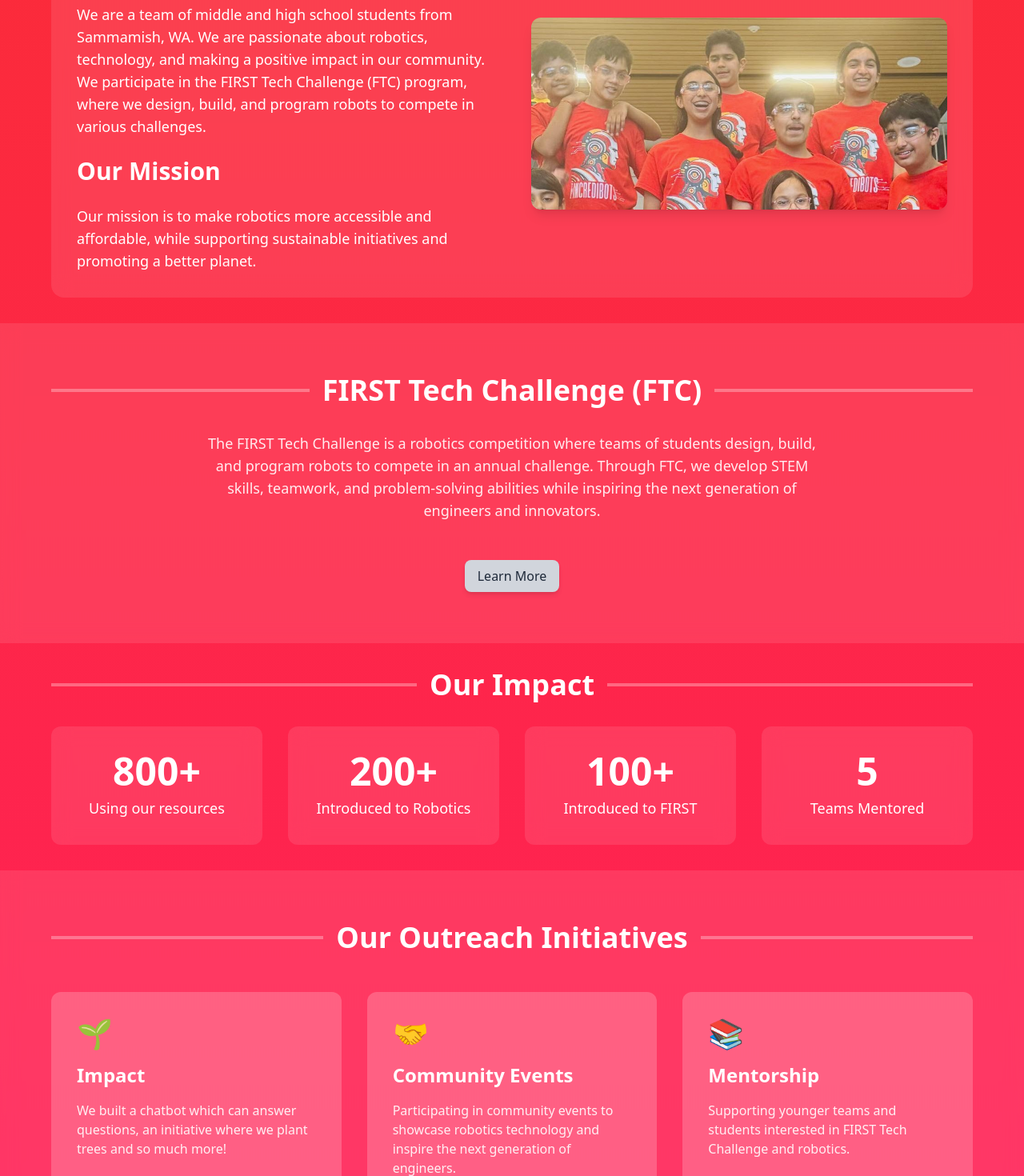
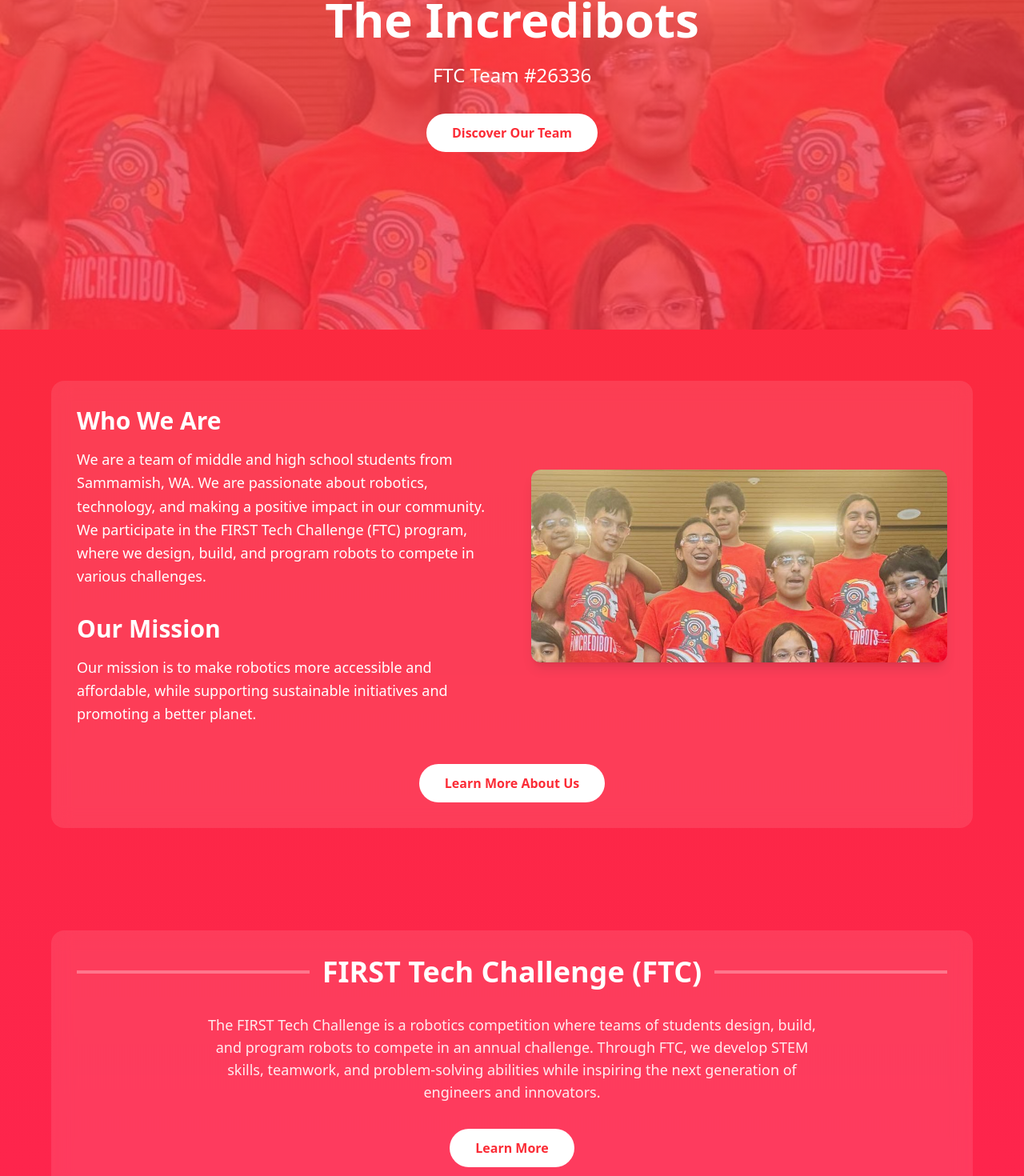
Before and after one commit to Ishany-coder/IncredibotsNewWebsite, a SvelteKit app: page / in a window 1280 px wide. Shown: the part 292-1762 px from the top of the page at 80% size. Built offline with nearby package versions, Linux system fonts and the light colour scheme.

Commit message:
home page button learn more about us and about ftc turned into a card

```diff
--- a/src/routes/+page.svelte
+++ b/src/routes/+page.svelte
@@ -33,55 +33,77 @@
 <Navbar />
 
 <main class="min-h-screen bg-gradient-to-b from-red-500 to-rose-500">
-    <h1 class="text-6xl font-bold mb-6 text-white text-center pt-6">The Incredibots</h1>
+    <!-- Hero Section -->
+    <section class="relative min-h-[80vh] flex items-center justify-center overflow-hidden">
+        <div class="absolute inset-0">
+            <img src="/Meet_1.jpg" alt="Team Photo" class="w-full h-full object-cover opacity-30">
+        </div>
+        <div class="relative z-10 text-center text-white px-4 max-w-6xl mx-auto">
+            <h1 class="text-6xl font-bold mb-6">The Incredibots</h1>
+            <p class="text-2xl mb-8">FTC Team #26336</p>
+            <a href="/about" class="inline-block bg-white text-red-500 px-8 py-3 rounded-full font-semibold hover:bg-red-100 transition-colors duration-200">
+                Discover Our Team
+            </a>
+        </div>
+    </section>
 
     <!-- Who We Are Section -->
-    <section class="py-8 px-4">
+    <section class="py-16 px-4">
         <div class="max-w-6xl mx-auto bg-white/10 backdrop-blur-md rounded-2xl p-8">
             <div class="grid md:grid-cols-2 gap-12 items-center">
-                <div class="space-y-6 text-white">
+                <div class="space-y-8 text-white">
+                    <div class="space-y-4">
                         <h2 class="text-3xl font-bold">Who We Are</h2>
-                    <p class="text-lg">
+                        <p class="text-lg leading-relaxed">
                             We are a team of middle and high school students from Sammamish, WA. We are passionate about robotics,
                             technology, and making a positive impact in our community. We participate in the FIRST Tech Challenge (FTC) program, where we design, build, and program robots to compete in various challenges.
                         </p>
+                    </div>
+                    <div class="space-y-4">
                         <h2 class="text-3xl font-bold">Our Mission</h2>
-                    <p class="text-lg">
+                        <p class="text-lg leading-relaxed">
                             Our mission is to make robotics more accessible and affordable, while supporting sustainable initiatives and promoting a better planet.
                         </p>
+                    </div>
                 </div>
                 <div class="relative group">
                     <img src="/Meet_1.jpg" alt="The Incredibots Team Members"
                          class="w-full rounded-xl shadow-lg transform transition-all duration-300 group-hover:scale-105">
                 </div>
             </div>
+            <div class="text-center mt-12">
+                <a href="/about" class="inline-block bg-white text-red-500 px-8 py-3 rounded-full font-semibold hover:bg-red-100 transition-colors duration-200 transform hover:scale-105">
+                    Learn More About Us
+                </a>
+            </div>
         </div>
     </section>
 
-    <!-- FTC Section (NEW SECTION) -->
-    <section class="py-16 px-4 bg-white/10 backdrop-blur-md">
-        <div class="max-w-6xl mx-auto">
-            <div class="text-center text-white mb-12">
+    <!-- FTC Section -->
+    <section class="py-16 px-4">
+        <div class="max-w-6xl mx-auto bg-white/10 backdrop-blur-md rounded-2xl p-8">
+            <div class="text-center text-white">
                 <div class="flex items-center justify-center mb-8">
                     <div class="flex-1 h-1 bg-white/30 mr-4"></div>
                     <h2 class="text-4xl font-bold">FIRST Tech Challenge (FTC)</h2>
                     <div class="flex-1 h-1 bg-white/30 ml-4"></div>
                 </div>
-                <p class="text-lg text-white/90 max-w-3xl mx-auto">
+                <p class="text-lg text-white/90 max-w-3xl mx-auto mb-8">
                     The FIRST Tech Challenge is a robotics competition where teams of students design, build, and program robots to compete in an annual challenge. Through FTC, we develop STEM skills, teamwork, and problem-solving abilities while inspiring the next generation of engineers and innovators.
                 </p>
-            </div>
-            <div class="text-center">
-                <button class="px-4 py-2 bg-gray-300 dark:bg-gray-800 text-gray-800 dark:text-white rounded-lg shadow-md hover:bg-gray-300 dark:hover:bg-gray-700 transition"><a href ="https://www.firstinspires.org/" target=_blank>Learn More</a></button>
+                <a href="https://www.firstinspires.org/" target="_blank"
+                   class="inline-block bg-white text-red-500 px-8 py-3 rounded-full font-semibold hover:bg-red-100 transition-colors duration-200">
+                    Learn More
+                </a>
             </div>
         </div>
     </section>
 
     <!-- Impact Stats Section -->
-    <section class="py-8 px-4">
+    <section class="py-16 px-4">
         <div class="max-w-6xl mx-auto">
-            <div class="text-center text-white mb-8">
-                <div class="flex items-center justify-center mb-6">
+            <div class="text-center text-white mb-12">
+                <div class="flex items-center justify-center mb-8">
                     <div class="flex-1 h-1 bg-white/30 mr-4"></div>
                     <h2 class="text-4xl font-bold">Our Impact</h2>
                     <div class="flex-1 h-1 bg-white/30 ml-4"></div>
@@ -99,7 +121,7 @@
     </section>
 
     <!-- Outreach Initiatives Section -->
-    <section class="py-16 px-4 bg-white/10 backdrop-blur-md">
+    <section class="py-16 px-4">
         <div class="max-w-6xl mx-auto">
             <div class="text-center text-white mb-12">
                 <div class="flex items-center justify-center mb-8">
@@ -111,7 +133,7 @@
             <div class="grid grid-cols-1 md:grid-cols-3 gap-8">
                 {#each outreachInitiatives as initiative}
                     <a href={initiative.link} class="block">
-                        <div class="bg-white/20 rounded-xl p-8 h-full transform transition-all duration-300 hover:scale-105 text-white">
+                        <div class="bg-white/10 backdrop-blur-md rounded-xl p-8 h-full transform transition-all duration-300 hover:scale-105 text-white">
                             <div class="text-4xl mb-4">{initiative.icon}</div>
                             <h3 class="text-2xl font-bold mb-4">{initiative.title}</h3>
                             <p class="text-white/90">{initiative.description}</p>
```
Lines whose indentation alone changed are shown as unchanged.
